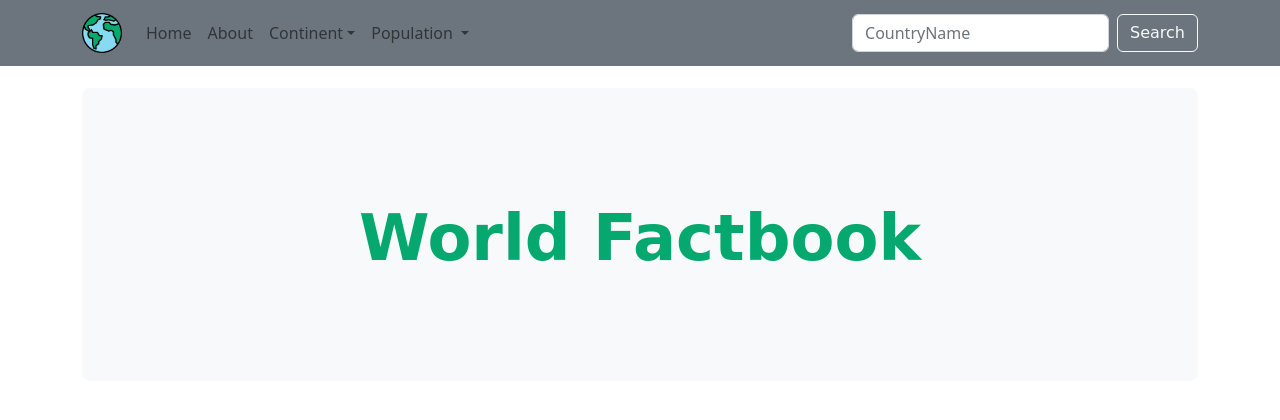
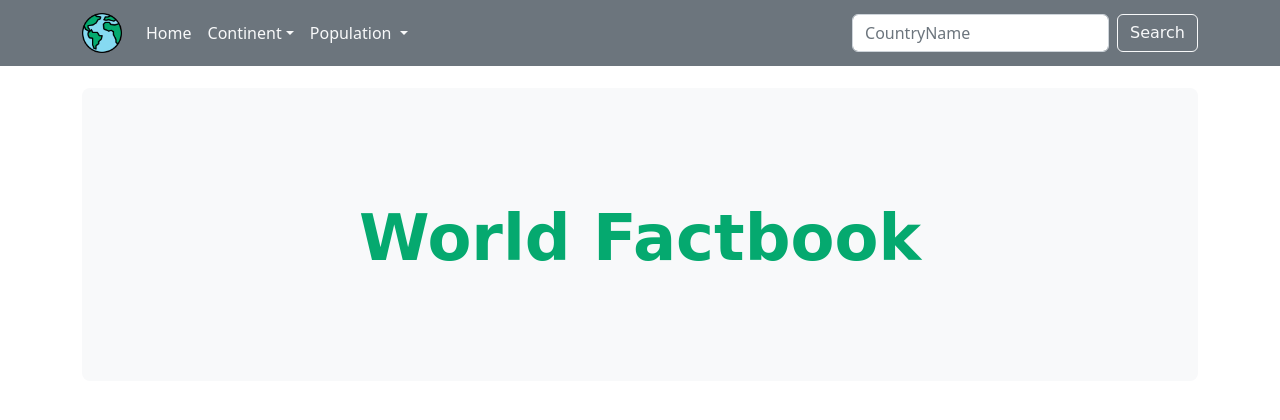
Before and after one commit to RikiSama/WorldFactbook, a Flask app: page / in a window 1280 px wide. Shown: the top 420 px of the page. Run offline with Flask 2, Linux system fonts and the light colour scheme; data that the repository does not hold is empty; parts of the project's set-up code (start-up, migrations or seed data) failed here and were passed over; some web fonts are replaced.

Commit message:
changing the font color on navbar

```diff
--- a/templates/index.html
+++ b/templates/index.html
@@ -48,20 +48,17 @@
             <div class="collapse navbar-collapse" id="navbarSupportedContent">
               <ul class="navbar-nav me-auto mb-2 mb-lg-0">
                 <li class="nav-item">
-                  <a class="nav-link" aria-current="page" href="/">Home</a>
-                </li>
-                <li class="nav-item">
-                  <a class="nav-link" href="#">About</a>
+                  <a class="nav-link text-light" aria-current="page" href="/">Home</a>
                 </li>
                 <li class="nav-item submenu dropdown">
-                  <a href="#" class="nav-link dropdown-toggle" data-toggle="dropdown" role="button" aria-haspopup="true"
+                  <a href="#" class="nav-link dropdown-toggle text-light" data-toggle="dropdown" role="button" aria-haspopup="true"
                    aria-expanded="false">Continent</a>
                     <div class="dropdown-menu">
                           <span class="dropdown-item-text" id="continentList"></span>
                     </div>
                 </li>
                 <li class="nav-item dropdown">
-                  <a class="nav-link dropdown-toggle" href="#" role="button" data-bs-toggle="dropdown" aria-expanded="false">
+                  <a class="nav-link dropdown-toggle text-light" href="#" role="button" data-bs-toggle="dropdown" aria-expanded="false">
                     Population
                   </a>
                   <ul class="dropdown-menu">
```
